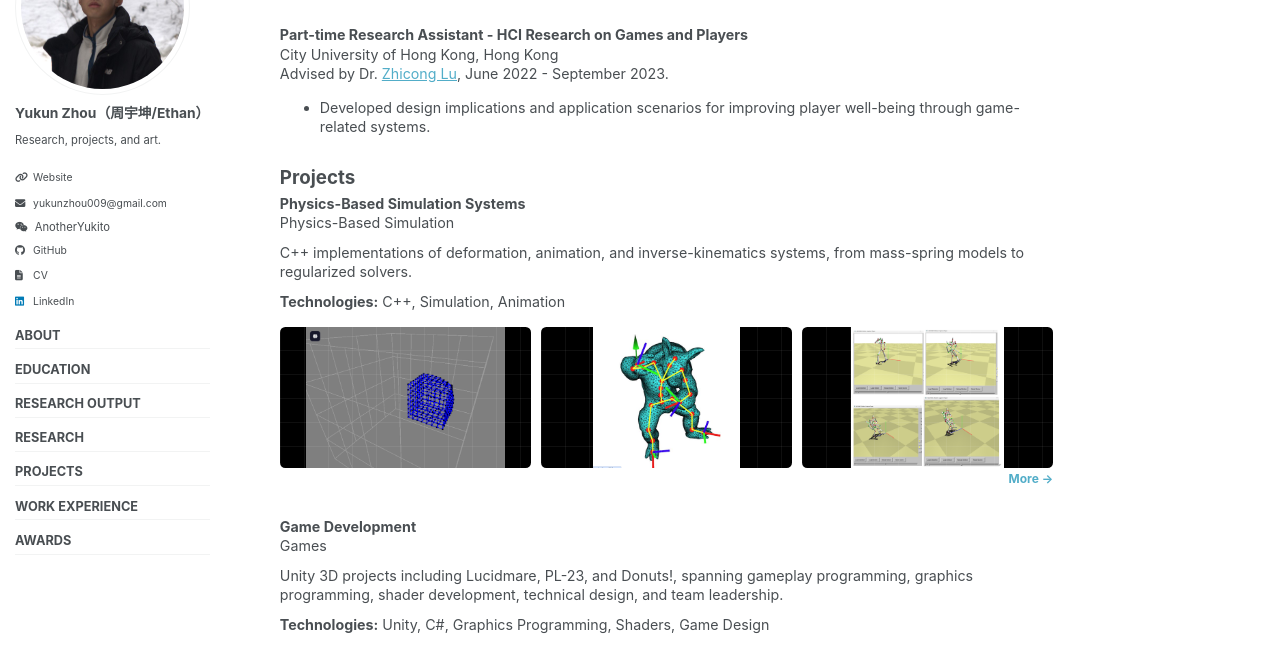
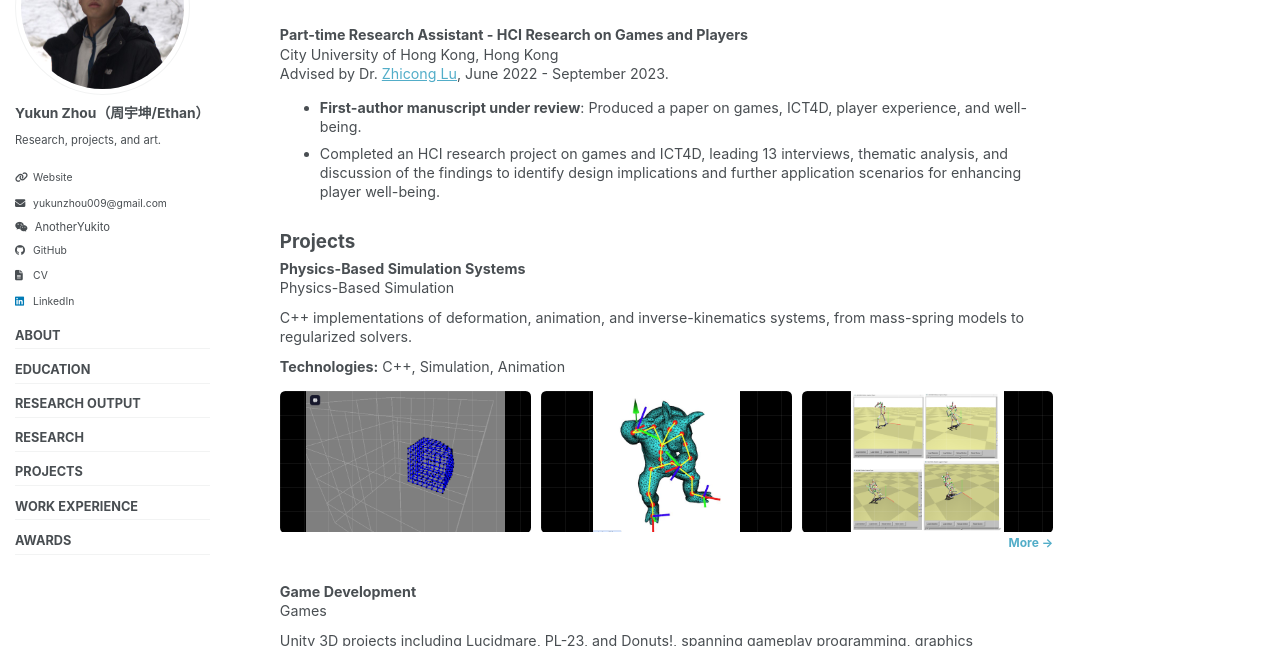
Before and after one commit to YukunEthanZhou/yukunethanzhou.github.io, a Jekyll site: the page built from _pages/about.md, in a window 1280 px wide and 900 px high, scrolled down 1601 px, cut to the strip 161-807 px from the top of the window. Built offline with Jekyll 4.4.1, drawn with Linux system fonts in a browser that asks for light colours; a script bundle is joined from its source files by our own code; library files that are not in the unit come from our copies.

Commit message:
Update HCI research contributions and manuscript status

```diff
--- a/_pages/about.md
+++ b/_pages/about.md
@@ -81,7 +81,8 @@ Advised by Dr. [Bo Zhu](https://faculty.cc.gatech.edu/~bozhu/), June 2024 - Sept
 City University of Hong Kong, Hong Kong<br>
 Advised by Dr. [Zhicong Lu](https://www.cs.toronto.edu/~luzhc/), June 2022 - September 2023.
 
-- Developed design implications and application scenarios for improving player well-being through game-related systems.
+- **First-author manuscript under review**: Produced a paper on games, ICT4D, player experience, and well-being.
+- Completed an HCI research project on games and ICT4D, leading 13 interviews, thematic analysis, and discussion of the findings to identify design implications and further application scenarios for enhancing player well-being.
 </div>
 
 Projects
```
